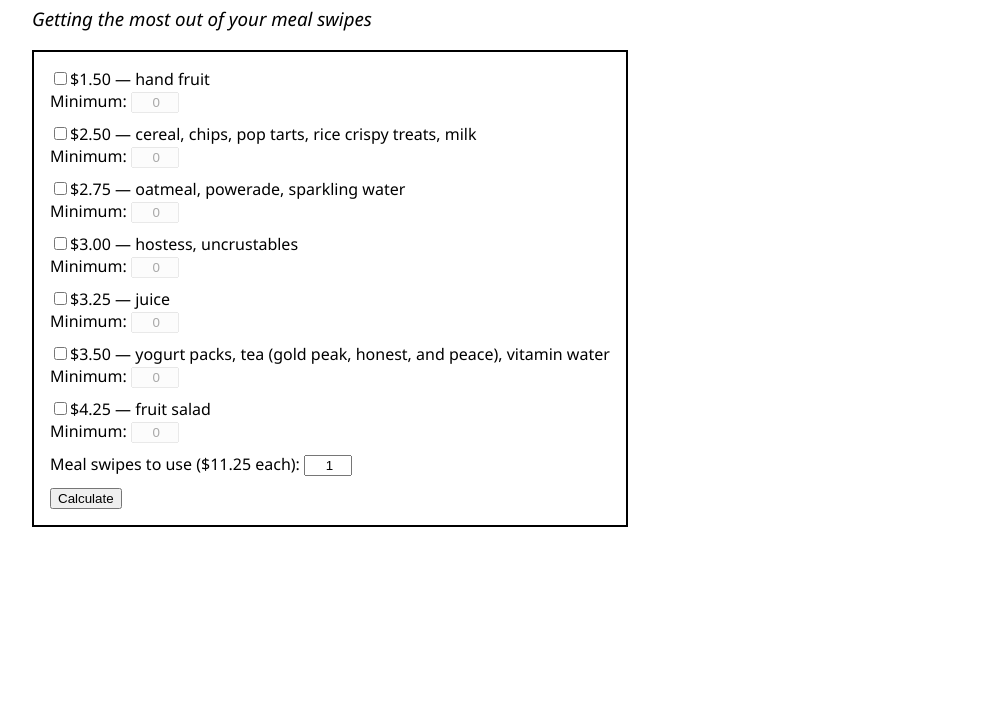
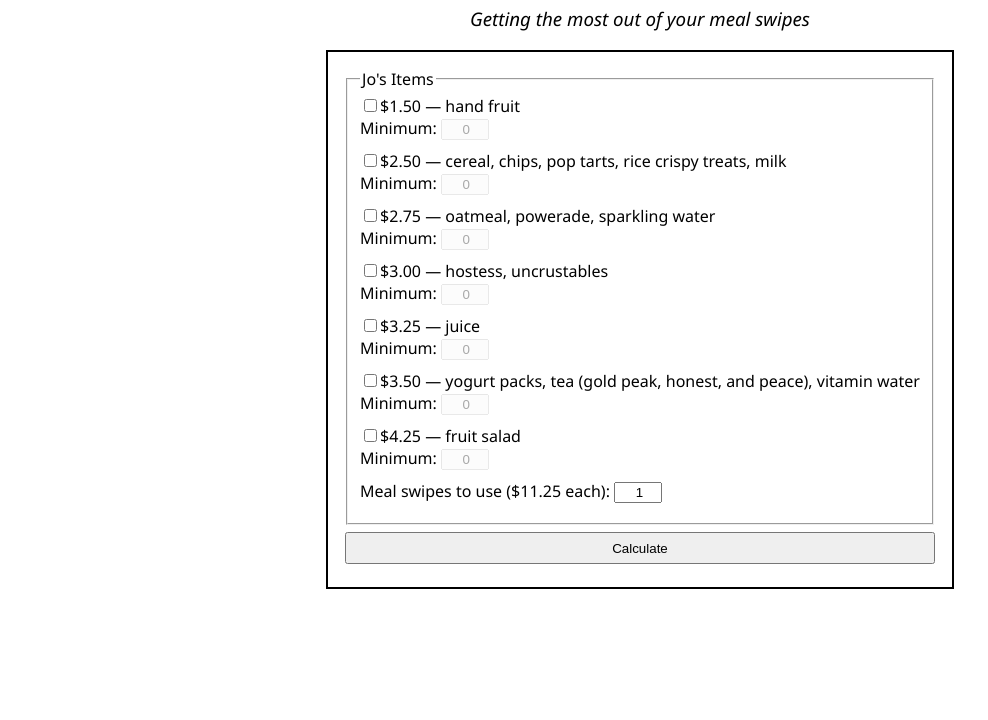
Before and after one commit to Yiru-Liu/jos-optimizer, a website with bundled scripts: page index.html in a window 1280 px wide. Shown: the part 80-800 px from the top of the page, without its empty margins (0-988 px from the left). Built offline with nearby package versions, Linux system fonts and the light colour scheme.

Commit message:
Style changes

```diff
--- a/frontend.js
+++ b/frontend.js
@@ -67,7 +67,38 @@ function enableInput(input) {
     input.removeAttribute("disabled");
 }
 function loadMenu(menu, submissionProcessor) {
-    menuForm.replaceChildren(...menu.map((itemOption) => {
+    // const menuSelectorFieldset = document.createElement("fieldset");
+    // const menuSelectorLegend = document.createElement("legend");
+    // menuSelectorLegend.appendChild(document.createTextNode("Item Options"));
+    // menuSelectorFieldset.appendChild(menuSelectorLegend);
+    // const josItemsDiv = document.createElement("div");
+    // const josItemsInput = document.createElement("input");
+    // josItemsInput.type = "radio";
+    // josItemsInput.id = "josItems";
+    // josItemsInput.name = "menuSelector";
+    // josItemsInput.value = "josItems";
+    // josItemsInput.checked = true;
+    // const josItemsLabel = document.createElement("label");
+    // josItemsLabel.setAttribute("for", "josItems");
+    // josItemsLabel.appendChild(document.createTextNode("Jo's Items"));
+    // josItemsDiv.append(josItemsInput, josItemsLabel);
+    // const customItemsDiv = document.createElement("div");
+    // const customItemsInput = document.createElement("input");
+    // customItemsInput.type = "radio";
+    // customItemsInput.id = "customItems";
+    // customItemsInput.name = "menuSelector";
+    // customItemsInput.value = "customItems";
+    // const customItemsLabel = document.createElement("label");
+    // customItemsLabel.setAttribute("for", "customItems");
+    // customItemsLabel.appendChild(document.createTextNode("Custom Items"));
+    // customItemsDiv.append(customItemsInput, customItemsLabel);
+    // menuSelectorFieldset.append(josItemsDiv, customItemsDiv);
+    // menuForm.appendChild(menuSelectorFieldset);
+    const itemsFieldset = document.createElement("fieldset");
+    const itemsLegend = document.createElement("legend");
+    itemsLegend.appendChild(document.createTextNode("Jo's Items"));
+    itemsFieldset.appendChild(itemsLegend);
+    itemsFieldset.append(...menu.map((itemOption) => {
         const label = document.createElement("label");
         const checkbox = document.createElement("input");
         checkbox.type = "checkbox";
@@ -107,7 +138,8 @@ function loadMenu(menu, submissionProcessor) {
     const submitButton = document.createElement("input");
     submitButton.type = "submit";
     submitButton.value = "Calculate";
-    menuForm.appendChild(mealSwipesLabel);
+    itemsFieldset.appendChild(mealSwipesLabel);
+    menuForm.appendChild(itemsFieldset);
     menuForm.appendChild(submitButton);
     menuForm.addEventListener("submit", submissionProcessor);
 }
--- a/index.html
+++ b/index.html
@@ -3,20 +3,22 @@
 
 <head>
     <meta charset="utf-8">
-    <script src="https://cdnjs.cloudflare.com/ajax/libs/immutable/4.3.4/immutable.min.js"
-        integrity="sha512-nwD3McehjAW59xj0M2ryB1F7omUdIEtsCb6aKXLpnY+bRF+OZvUJ7MAOWMUHqiLSHUy63hBNh/+sbGrvJ76Vig=="
-        crossorigin="anonymous" referrerpolicy="no-referrer"></script>
     <script src="backend.js" type="module"></script>
     <script src="frontend.js" type="module"></script>
     <title>Jo's Items Optimizer</title>
     <style>
-        body {
-            margin-left: 2em;
+        main {
+            margin: auto;
             width: fit-content;
             font-family: 'Segoe UI', Tahoma, Geneva, Verdana, sans-serif;
         }
 
+        h1 {
+            text-align: center;
+        }
+
         h3 {
+            text-align: center;
             font-weight: normal;
             font-style: italic;
         }
@@ -29,14 +31,14 @@
         table,
         th,
         td {
-            margin-top: 1em;
+            margin: 1em auto;
             padding: 0.5rem;
             border: 1px solid black;
             border-collapse: collapse;
             text-align: center;
         }
 
-        label {
+        label:not([for]) {
             display: block;
             margin-bottom: 10px;
         }
@@ -51,13 +53,25 @@
             pointer-events: none;
         }
 
+        input[type="submit"] {
+            margin: 0.5em 0.1em;
+            padding: 0.5em;
+            width: calc(100% - 0.2em);
+        }
+
         #error {
             color: red;
+            text-align: center;
+        }
+
+        #message {
+            text-align: center;
         }
     </style>
 </head>
 
 <body>
+    <main>
         <h1>Jo's Combinatorial Optimizer</h1>
         <h3>Getting the most out of your meal swipes</h3>
         <form id="menuForm"></form>
@@ -65,6 +79,7 @@
         <br>
         <div id="message"></div>
         <table id="results"></table>
+    </main>
 </body>
 
 </html>
```
Also changed, not shown: frontend.ts (+39 -2 lines). Lines whose indentation alone changed are shown as unchanged.
